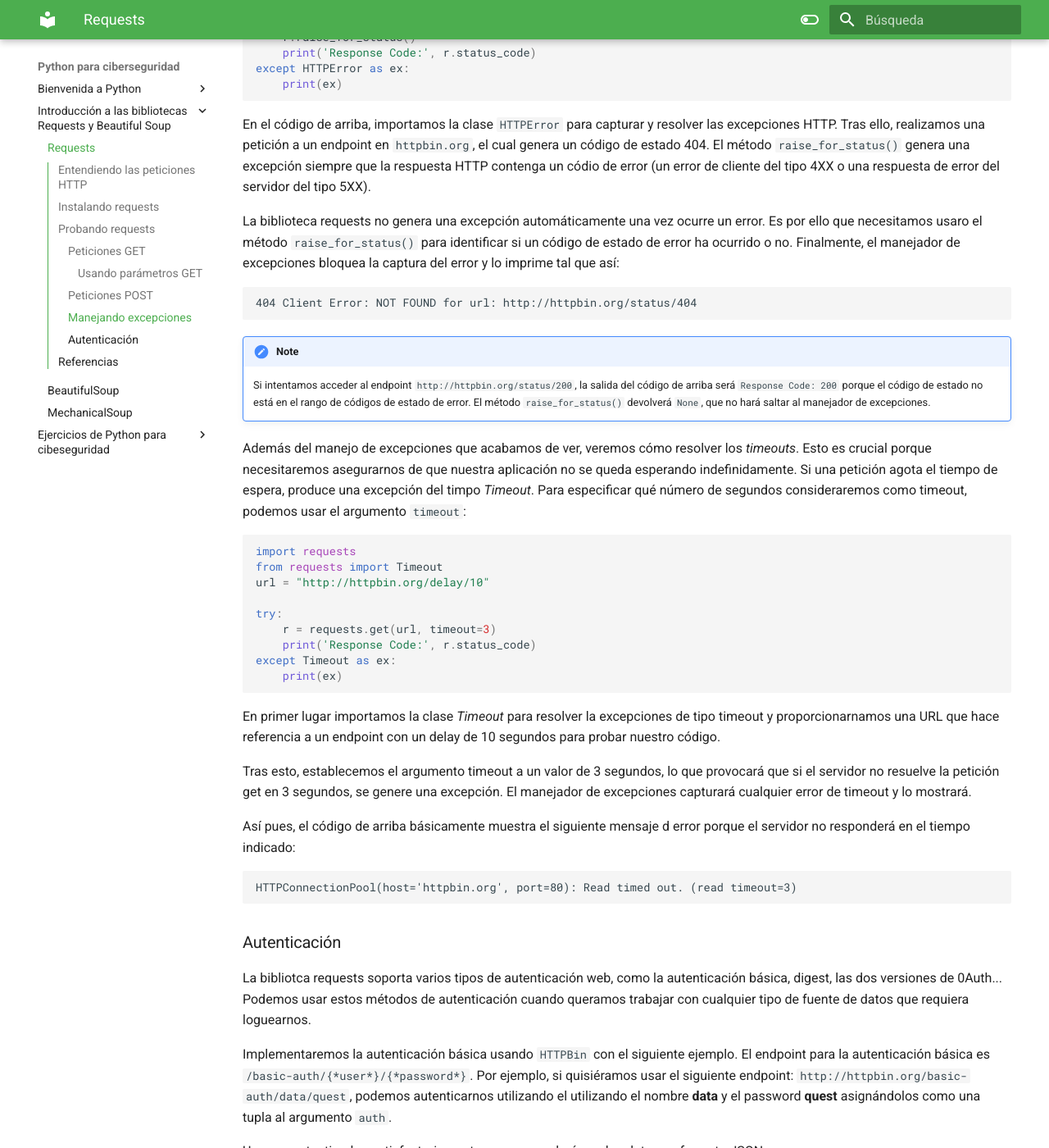
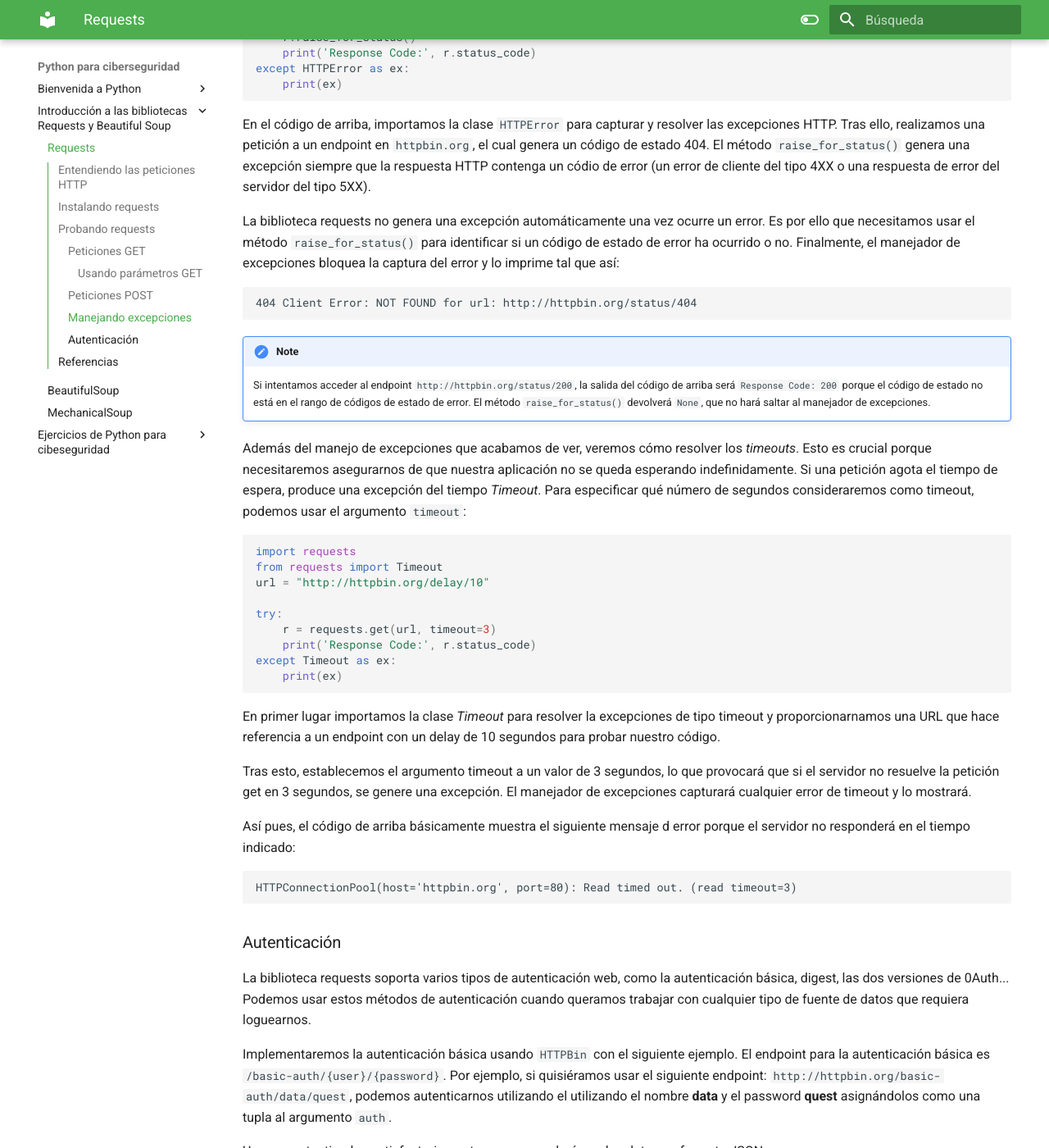
Before and after one commit to raul-profesor/Python-ciber, an MkDocs documentation site: the page built from docs/requests.md, in a window 1280 px wide and 1400 px high, scrolled down 4671 px. Shown: the whole window at 82% size. Built offline with MkDocs 1.6.1 and Material for MkDocs 9.7.7, drawn with Linux system fonts in a browser that asks for light colours; some of the changed text lies outside the part shown.

Commit message:
Solución typos

````diff
--- a/docs/requests.md
+++ b/docs/requests.md
@@ -211,7 +211,7 @@ except HTTPError as ex:
 
 En el código de arriba, importamos la clase `HTTPError` para capturar y resolver las excepciones HTTP. Tras ello, realizamos una petición a un endpoint en `httpbin.org`, el cual genera un código de estado 404. El método `raise_for_status()` genera una excepción siempre que la respuesta HTTP contenga un códio de error (un error de cliente del tipo 4XX o una respuesta de error del servidor del tipo 5XX).
 
-La biblioteca requests no genera una excepción automáticamente una vez ocurre un error. Es por ello que necesitamos usaro el método `raise_for_status()` para identificar si un código de estado de error ha ocurrido o no. Finalmente, el manejador de excepciones bloquea la captura del error y lo imprime tal que así:
+La biblioteca requests no genera una excepción automáticamente una vez ocurre un error. Es por ello que necesitamos usar el método `raise_for_status()` para identificar si un código de estado de error ha ocurrido o no. Finalmente, el manejador de excepciones bloquea la captura del error y lo imprime tal que así:
 
 ```
 404 Client Error: NOT FOUND for url: http://httpbin.org/status/404
@@ -220,7 +220,7 @@ La biblioteca requests no genera una excepción automáticamente una vez ocurre
 !!!note Nota
     Si intentamos acceder al endpoint <code>http://httpbin.org/status/200</code>, la salida del código de arriba será <code>Response Code: 200</code> porque el código de estado no está en el rango de códigos de estado de error. El método <code>raise_for_status()</code> devolverá <code>None</code>, que no hará saltar al manejador de excepciones.
 
-Además del manejo de excepciones que acabamos de ver, veremos cómo resolver los *timeouts*. Esto es crucial porque necesitaremos asegurarnos de que nuestra aplicación no se queda esperando indefinidamente. Si una petición agota el tiempo de espera, produce una excepción del timpo *Timeout*. Para especificar qué número de segundos consideraremos como timeout, podemos usar el argumento <code>timeout</code>:
+Además del manejo de excepciones que acabamos de ver, veremos cómo resolver los *timeouts*. Esto es crucial porque necesitaremos asegurarnos de que nuestra aplicación no se queda esperando indefinidamente. Si una petición agota el tiempo de espera, produce una excepción del tiempo *Timeout*. Para especificar qué número de segundos consideraremos como timeout, podemos usar el argumento <code>timeout</code>:
 
 ```py
 import requests
@@ -246,9 +246,9 @@ HTTPConnectionPool(host='httpbin.org', port=80): Read timed out. (read timeout=3
 
 ### Autenticación
 
-La bibliotca requests soporta varios tipos de autenticación web, como la autenticación básica, digest, las dos versiones de 0Auth... Podemos usar estos métodos de autenticación cuando queramos trabajar con cualquier tipo de fuente de datos que requiera loguearnos.
+La biblioteca requests soporta varios tipos de autenticación web, como la autenticación básica, digest, las dos versiones de 0Auth... Podemos usar estos métodos de autenticación cuando queramos trabajar con cualquier tipo de fuente de datos que requiera loguearnos.
 
-Implementaremos la autenticación básica usando `HTTPBin` con el siguiente ejemplo. El endpoint para la autenticación básica es `/basic-auth/{*user*}/{*password*}`. Por ejemplo, si quisiéramos usar el siguiente endpoint: `http://httpbin.org/basic-auth/data/quest`, podemos autenticarnos utilizando el utilizando el nombre **data** y el  password **quest** asignándolos como una tupla al argumento `auth`.
+Implementaremos la autenticación básica usando `HTTPBin` con el siguiente ejemplo. El endpoint para la autenticación básica es `/basic-auth/{user}/{password}`. Por ejemplo, si quisiéramos usar el siguiente endpoint: `http://httpbin.org/basic-auth/data/quest`, podemos autenticarnos utilizando el utilizando el nombre **data** y el  password **quest** asignándolos como una tupla al argumento `auth`.
 
 Una vez autenticados satisfactoriamente, nos responderá con los datos en formato JSON:
 
````
Also changed, not shown: other parts of docs/requests.md (+1 -1 lines), docs/SQLi.md (+3 -0 lines), docs/SSH_brute.md (+1 -0 lines), docs/beauty.md (+1 -1 lines), docs/keylogger.md (+1 -1 lines).
